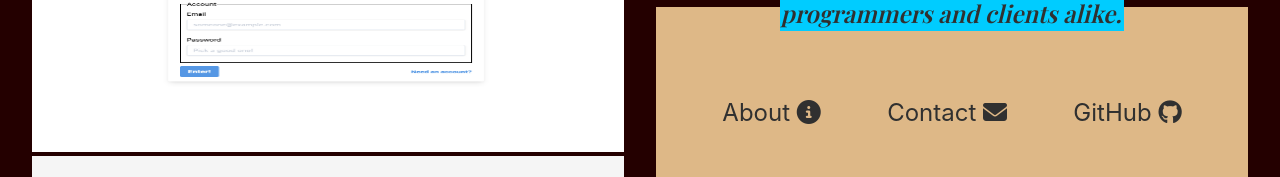
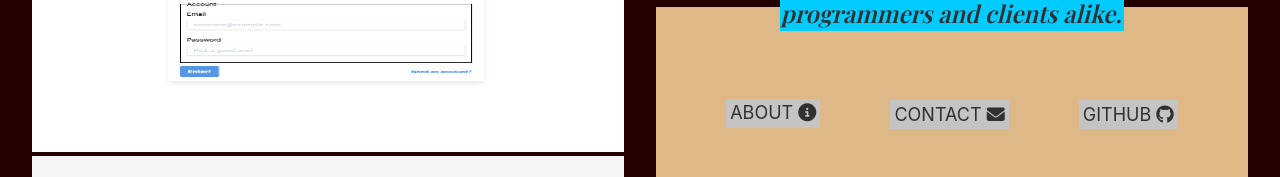
Before and after one commit to tsclay/portfolio-site, a Svelte app: page / in a window 1280 px wide. Shown: the part 471-648 px from the top of the page. Built offline with nearby package versions, Linux system fonts and the light colour scheme; a web font is replaced by a local one.

Commit message:
added styling to links

```diff
--- a/src/components/Footer.svelte
+++ b/src/components/Footer.svelte
@@ -17,10 +17,15 @@
     font-size: 1.5em;
   }
 
-  a {
+  a,
+  li:first-child {
     border: 0px;
     text-decoration: none;
     color: rgb(48, 48, 48);
+    background: rgb(196, 196, 196);
+    text-transform: uppercase;
+    font-size: 0.75em;
+    padding: 4px;
   }
 
   li:first-child {
```
